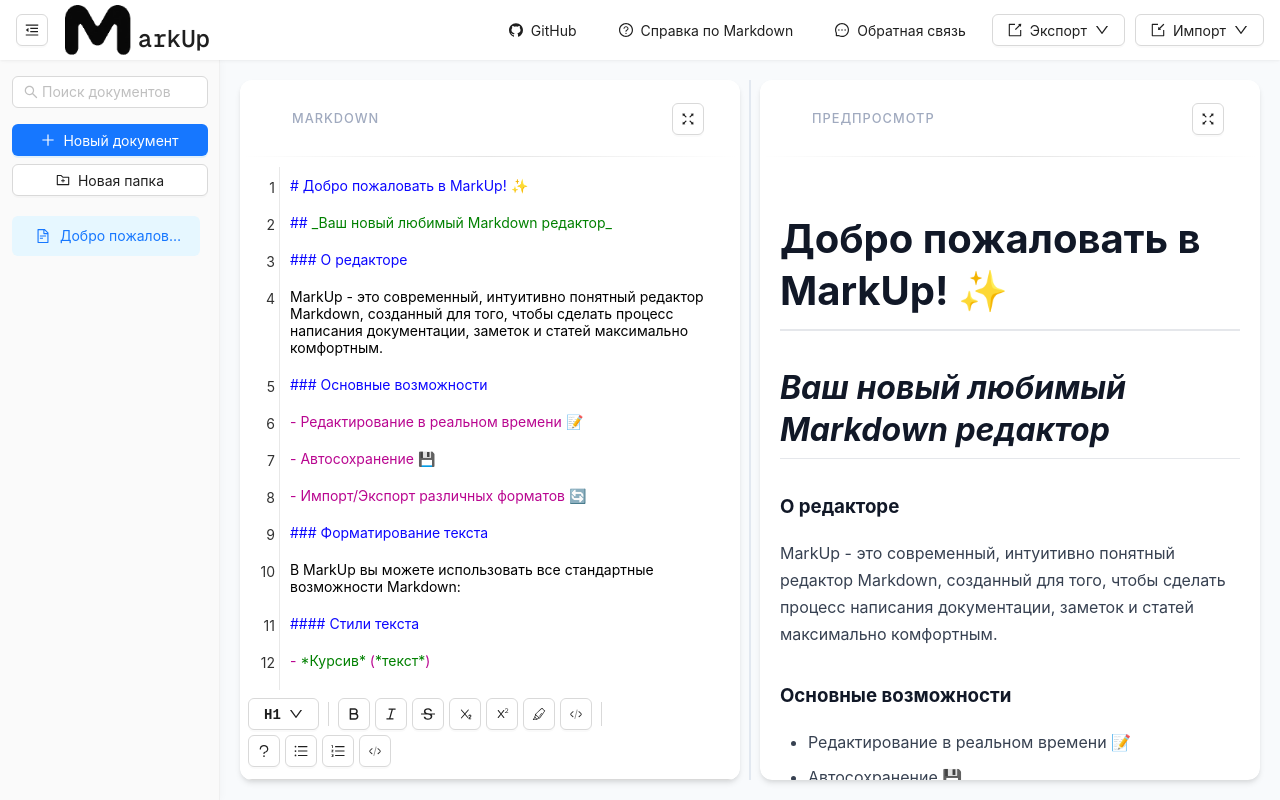
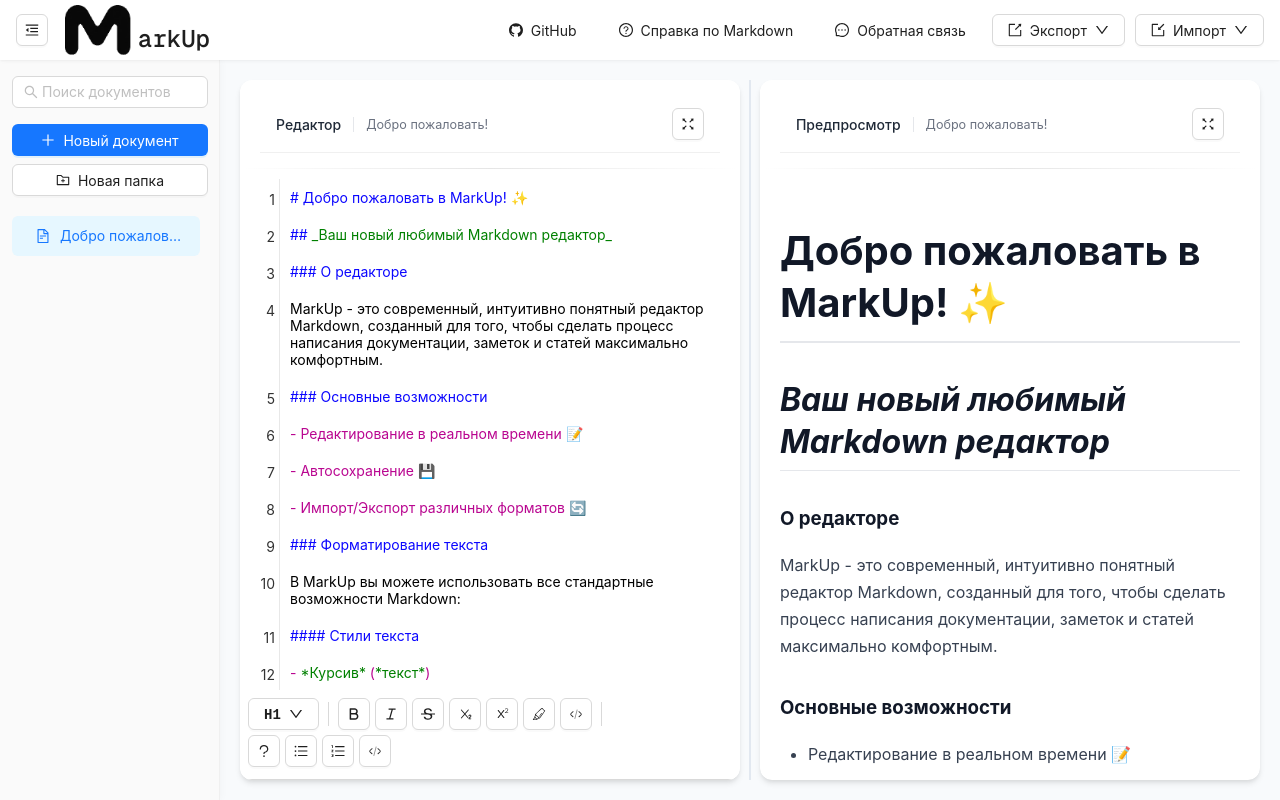
Before and after one commit to EldarMuhamethanov/markup, a Next.js app: page / in a window 1280 px wide. Built offline with nearby package versions, Linux system fonts and the light colour scheme.

Commit message:
Добавил отображение названия документа в рабочей области

```diff
--- a/src/editorLayout/view/markdownEditor/EditorHeader.module.css
+++ b/src/editorLayout/view/markdownEditor/EditorHeader.module.css
@@ -1,18 +1,26 @@
 .header {
   display: flex;
+  justify-content: space-between;
   align-items: center;
-  justify-content: space-between;
-  height: 45px;
-  padding: 0 16px;
+  padding: 12px 16px;
+  background-color: #fff;
+  border-bottom: 1px solid #f0f0f0;
+}
+
+.titleContainer {
+  display: flex;
+  align-items: center;
+  gap: 12px;
 }
 
 .title {
-  line-height: 1rem;
-  font-size: 0.8rem;
   font-weight: 500;
-  color: #a0aabf;
-  letter-spacing: 1px;
-  text-transform: uppercase;
-  padding-left: 16px;
-  padding-right: 16px;
+  color: #1f2937;
 }
+
+.documentName {
+  color: #6b7280;
+  font-size: 0.9em;
+  padding-left: 12px;
+  border-left: 1px solid #e5e7eb;
+}
--- a/src/editorLayout/view/markdownEditor/EditorHeader.tsx
+++ b/src/editorLayout/view/markdownEditor/EditorHeader.tsx
@@ -5,18 +5,23 @@
 
 interface EditorHeaderProps {
   title: string;
+  documentName?: string;
   isFullscreen: boolean;
   onFullscreenToggle: () => void;
 }
 
 const EditorHeader: React.FC<EditorHeaderProps> = ({
   title,
+  documentName,
   isFullscreen,
   onFullscreenToggle,
 }) => {
   return (
     <div className={styles.header}>
-      <span className={styles.title}>{title}</span>
+      <div className={styles.titleContainer}>
+        <span className={styles.title}>{title}</span>
+        {documentName && <span className={styles.documentName}>{documentName}</span>}
+      </div>
       <Button
         type="default"
         icon={
--- a/src/editorLayout/view/markdownEditor/EditorWrapper.tsx
+++ b/src/editorLayout/view/markdownEditor/EditorWrapper.tsx
@@ -4,6 +4,7 @@
 
 interface EditorWrapperProps {
   header: string;
+  documentName?: string;
   getContent: (wrapperRef: RefObject<HTMLDivElement | null>) => ReactNode;
   isFullscreen: boolean;
   onFullscreenToggle: () => void;
@@ -11,6 +12,7 @@
 
 const EditorWrapper = ({
   header,
+  documentName,
   getContent,
   isFullscreen,
   onFullscreenToggle,
@@ -22,6 +24,7 @@
       <div className={styles.headerContainer}>
         <EditorHeader
           title={header}
+          documentName={documentName}
           isFullscreen={isFullscreen}
           onFullscreenToggle={onFullscreenToggle}
         />
--- a/src/editorLayout/view/markdownEditor/MarkdownEditorLayout.tsx
+++ b/src/editorLayout/view/markdownEditor/MarkdownEditorLayout.tsx
@@ -86,7 +86,8 @@
               }}
             >
               <EditorWrapper
-                header={"Markdown"}
+                header={"Редактор"}
+                documentName={selectedDocumentData.fileName || undefined}
                 isFullscreen={editorLayoutModel.fullscreenPane === "left"}
                 onFullscreenToggle={handleLeftPaneFullscreen}
                 getContent={(wrapperRef) => (
@@ -112,6 +113,7 @@
             >
               <EditorWrapper
                 header={"Предпросмотр"}
+                documentName={selectedDocumentData.fileName || undefined}
                 isFullscreen={editorLayoutModel.fullscreenPane === "right"}
                 onFullscreenToggle={handleRightPaneFullscreen}
                 getContent={() => (
```
